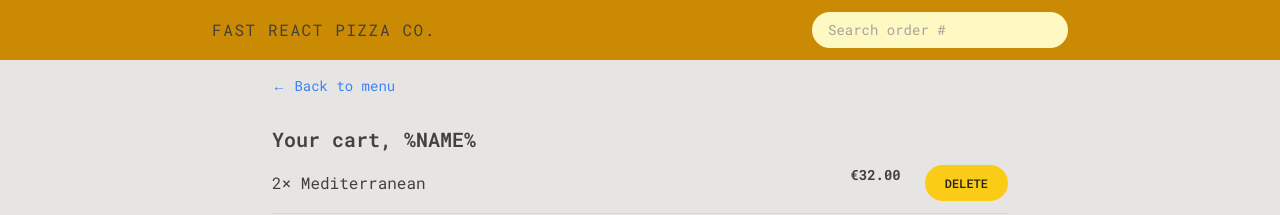
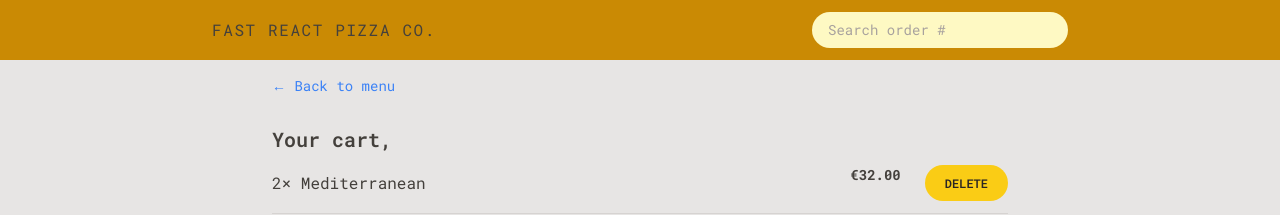
Before and after one commit to Karimatif33/Fast-React-Pizza, a React (Vite) app: page /cart in a window 1280 px wide. Shown: the top 215 px of the page. Built offline with nearby package versions, Linux system fonts and the light colour scheme.

Commit message:
adding user and make it flexible

```diff
--- a/src/features/cart/Cart.jsx
+++ b/src/features/cart/Cart.jsx
@@ -1,6 +1,7 @@
 import LinkButton from "../../ui/LinkButton";
 import Button from "../../ui/Button";
 import CartItem from "./CartItem";
+import { useSelector } from "react-redux";
 
 const fakeCart = [
   {
@@ -27,12 +28,13 @@
 ];
 function Cart() {
   const cart = fakeCart;
+  const username = useSelector(state => state.user.username)
 
   return (
     <div className="px-4 py-3">
       <LinkButton to="/menu">&larr; Back to menu</LinkButton>
 
-      <h2 className="mt-7 text-xl font-semibold">Your cart, %NAME%</h2>
+      <h2 className="mt-7 text-xl font-semibold">Your cart, {username}</h2>
 
       <ul className="divide-y divide-stone-300 border-b border-stone-300">
         {cart.map((item) => (
--- a/src/features/order/CreateOrder.jsx
+++ b/src/features/order/CreateOrder.jsx
@@ -2,6 +2,7 @@
 import { Form, redirect, useActionData, useNavigation } from "react-router-dom";
 import { createOrder } from "../../services/apiRestaurant";
 import Button from "../../ui/Button";
+import { useSelector } from "react-redux";
 
 // https://uibakery.io/regex-library/phone-number
 const isValidPhone = (str) =>
@@ -34,6 +35,7 @@
 ];
 
 function CreateOrder() {
+  const username = useSelector(state => state.user.username)
   const navigation = useNavigation();
   const isSubmitting = navigation.state === "submitting";
 
@@ -49,7 +51,7 @@
       <Form method="POST">
         <div className="mb-5 flex flex-col gap-2 sm:flex-row sm:items-center">
           <label className="sm:basis-40">First Name</label>
-          <input type="text" name="customer" required className="input grow" />
+          <input type="text" name="customer" defaultValue={username} required className="input grow" />
         </div>
 
         <div className="mb-5 flex flex-col gap-2 sm:flex-row sm:items-center">
--- a/src/features/user/CreateUser.jsx
+++ b/src/features/user/CreateUser.jsx
@@ -1,11 +1,17 @@
 import { useState } from "react";
 import Button from "../../ui/Button";
-
+import { useDispatch } from "react-redux";
+import {updateName} from './userSlice'
+import { useNavigate } from "react-router-dom";
 function CreateUser() {
   const [username, setUsername] = useState("");
-
+  const dispatch = useDispatch();
+  const navigate = useNavigate()
   function handleSubmit(e) {
     e.preventDefault();
+    if (!username) return;
+    dispatch(updateName(username));
+    navigate('./menu')
   }
 
   return (
@@ -22,11 +28,11 @@
         className="input mb-8 w-72"
       />
 
-     {username !==  '' && (
+      {username !== "" && (
         <div>
           <Button type="primary">Start ordering</Button>
         </div>
-    )}
+      )}
     </form>
   );
 }
--- a/src/ui/Home.jsx
+++ b/src/ui/Home.jsx
@@ -1,6 +1,9 @@
+import { useSelector } from "react-redux";
 import CreateUser from "../features/user/CreateUser";
+import Button from "./Button";
 
 function Home() {
+const username = useSelector(state => state.user.username)
   return (
     <div className="my-10 text-center sm:my-16 px-4">
       <h1 className=" mb-8  text-xl font-semibold md:text-3xl">
@@ -10,7 +13,7 @@
           Straight out of the oven, straight to you.
         </span>
       </h1>
-      <CreateUser />
+      {username === '' ? <CreateUser /> : <Button to='./menu' type='primary'>Continue ordering, {username}</Button>}
 
     </div>
   );
```
